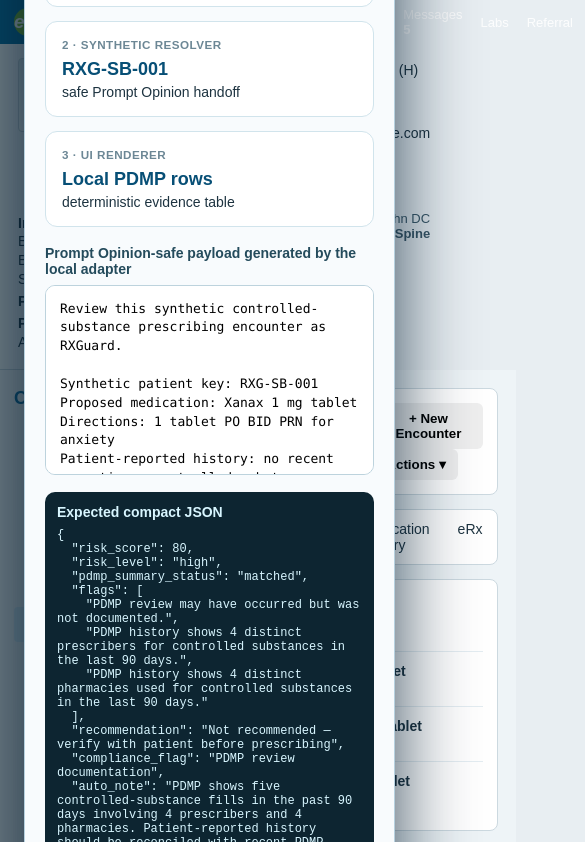
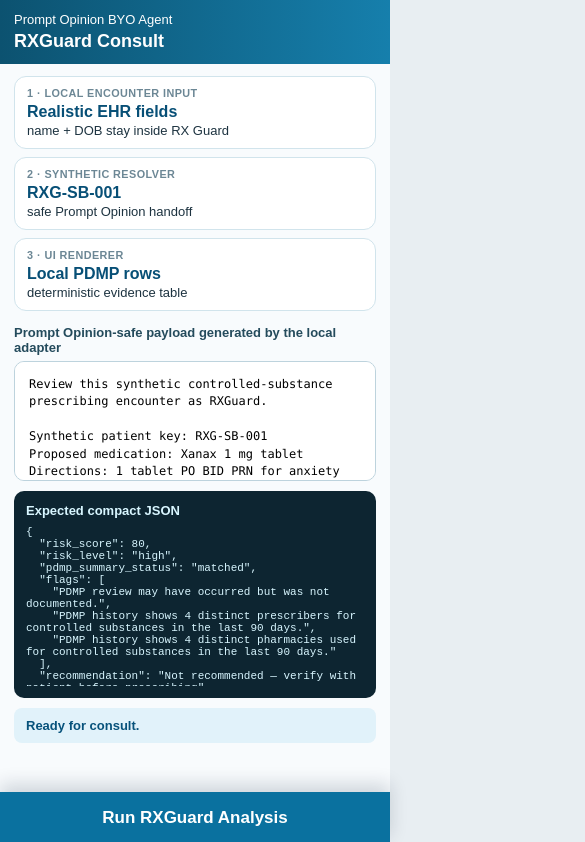
Before and after one commit to mikepatraw/rx-guard, a website: page public/index.html in a window 390 px wide. Shown: the top 842 px of the page, 585 px wide, since content can reach past the window. Drawn offline with Linux system fonts and the light colour scheme.

Commit message:
fix(ui): make staging flow usable on mobile

```diff
--- a/public/app.js
+++ b/public/app.js
@@ -62,9 +62,17 @@
   tbody.innerHTML = '';
   for (const row of rows) {
     const tr = document.createElement('tr');
-    const cells = [row.medication, formatDate(row.date), row.qty, row.days, row.prescriber, row.pharmacy];
-    for (const cell of cells) {
+    const cells = [
+      ['Medication', row.medication],
+      ['Fill Date', formatDate(row.date)],
+      ['Qty', row.qty],
+      ['Days', row.days],
+      ['Prescriber', row.prescriber],
+      ['Pharmacy', row.pharmacy],
+    ];
+    for (const [label, cell] of cells) {
       const td = document.createElement('td');
+      td.dataset.label = label;
       td.textContent = String(cell ?? '');
       tr.appendChild(td);
     }
--- a/public/styles.css
+++ b/public/styles.css
@@ -19,9 +19,9 @@
 .page-head { display: flex; justify-content: space-between; align-items: center; } .page-head h2 { margin: 0; color: #145f83; }
 .tabs { display: flex; gap: 28px; padding: 11px 14px; } .tabs b { color: #006da1; }
 .card h3, .pending h3, .reminders h3 { margin: 0 0 10px; color: #304f60; } .med { padding: 11px; border-top: 1px solid #e4edf2; } .pending { border-left: 5px solid #f6b21a; } .overdue { color: #b11226; }
-.consult-overlay, .overlay { position: fixed; inset: 0; z-index: 20; display: grid; place-items: center; padding: 24px; background: rgba(10, 31, 43, .54); }
+.consult-overlay, .overlay { position: fixed; inset: 0; z-index: 20; display: grid; place-items: center; padding: 24px; background: rgba(10, 31, 43, .54); overflow-y: auto; }
 .hidden { display: none !important; }
-.consult-panel { width: min(1060px, 95vw); background: #f8fbfd; border-radius: 16px; border: 1px solid #b7d1df; box-shadow: 0 26px 80px #001b2fcc; overflow: hidden; }
+.consult-panel { width: min(1060px, 95vw); max-height: calc(100dvh - 48px); display: flex; flex-direction: column; background: #f8fbfd; border-radius: 16px; border: 1px solid #b7d1df; box-shadow: 0 26px 80px #001b2fcc; overflow-y: auto; }
 .consult-head { display: flex; justify-content: space-between; align-items: center; padding: 16px 20px; color: #fff; background: linear-gradient(90deg, #0c5270, #167fac); } .consult-head b { font-size: 22px; }
 .handoff-grid { display: grid; grid-template-columns: repeat(3, 1fr); gap: 14px; padding: 18px 20px 8px; }
 .handoff-card { padding: 16px; border: 1px solid #d1e4ec; border-radius: 12px; background: #fff; } .handoff-card small, .adapter-card small { display: block; text-transform: uppercase; color: #6c8795; font-weight: 800; letter-spacing: .04em; } .handoff-card strong { display: block; margin: 8px 0 4px; color: #074f76; font-size: 18px; }
@@ -46,3 +46,46 @@
 .modal-foot { display: flex; justify-content: space-between; align-items: center; padding: 12px 16px; border-top: 1px solid #dbe7ed; background: #f4f8fa; } .modal-foot button { margin-left: 8px; color: #fff; background: #63869a; }
 .btn-success { background: #2d8b57 !important; } .btn-warning { background: #d79b00 !important; } .btn-danger { background: #c53d36 !important; }
 @media (max-width: 980px) { .patient-strip { grid-template-columns: 70px 1fr 1fr; } .modal-body { grid-template-columns: 1fr; } .handoff-grid { grid-template-columns: 1fr; } }
+@media (max-width: 640px) {
+  body { font-size: 13px; }
+  .topbar { gap: 8px; overflow-x: auto; white-space: nowrap; }
+  nav { min-width: max-content; gap: 12px; }
+  .search, .topbar a, aside { display: none; }
+  .patient-strip { grid-template-columns: 48px 1fr; gap: 10px; padding: 10px; }
+  .patient-strip > div:nth-child(n+4) { display: none; }
+  .photo { width: 44px; height: 54px; font-size: 17px; }
+  h1 { font-size: 16px; }
+  .layout { display: block; min-height: auto; }
+  .page { padding: 10px; }
+  .page-head, .tabs { align-items: flex-start; flex-direction: column; gap: 8px; }
+  .consult-overlay, .overlay { display: block; padding: 0; background: rgba(10, 31, 43, .62); }
+  .consult-panel, .rx-modal { width: 100%; min-height: 100dvh; max-height: none; border-radius: 0; border: 0; box-shadow: none; }
+  .consult-panel { padding-bottom: 64px; }
+  .rx-modal { padding-bottom: 190px; }
+  .consult-head, .modal-head { align-items: flex-start; flex-direction: column; gap: 4px; padding: 12px 14px; }
+  .consult-head b, .modal-head h2 { font-size: 18px; }
+  .handoff-grid { gap: 8px; padding: 12px 14px 6px; }
+  .handoff-card { padding: 10px 12px; }
+  .handoff-card strong { margin: 4px 0 2px; font-size: 16px; }
+  .consult-panel label { margin: 8px 14px 6px; }
+  #consultPrompt { width: calc(100% - 28px); min-height: 120px; margin: 0 14px; font-size: 12px; }
+  .json-preview { margin: 10px 14px; max-height: 210px; overflow-y: auto; }
+  .json-preview pre { max-height: 160px; overflow-y: auto; font-size: 11px; }
+  .agent-status { margin: 0 14px 10px; }
+  .analyze-btn { position: fixed; left: 0; right: 0; bottom: 0; z-index: 30; width: 100%; margin: 0; border-radius: 0; padding: 16px; box-shadow: 0 -8px 18px rgba(0, 27, 47, .16); }
+  .modal-body { display: block; max-height: none; overflow: visible; padding: 12px; }
+  .summary { grid-template-columns: 1fr; }
+  .avatar { display: none; }
+  .pdmp-table, .pdmp-table thead, .pdmp-table tbody, .pdmp-table tr, .pdmp-table th, .pdmp-table td { display: block; }
+  .pdmp-table { border-collapse: separate; border-spacing: 0; }
+  .pdmp-table thead { position: absolute; width: 1px; height: 1px; overflow: hidden; clip: rect(0 0 0 0); }
+  .pdmp-table tr { margin-bottom: 10px; border: 1px solid #dbe7ed; border-radius: 8px; overflow: hidden; background: #fff; }
+  .pdmp-table td { display: grid; grid-template-columns: 96px minmax(0, 1fr); gap: 8px; border: 0; border-bottom: 1px solid #edf3f6; white-space: normal; overflow-wrap: anywhere; }
+  .pdmp-table td:last-child { border-bottom: 0; }
+  .pdmp-table td::before { content: attr(data-label); color: #496b7d; font-weight: 800; }
+  .risk-box { grid-template-columns: 1fr; }
+  .risk-score { font-size: 38px; }
+  .risk-level { font-size: 24px; }
+  .modal-foot { position: fixed; left: 0; right: 0; bottom: 0; z-index: 30; display: block; padding: 10px; }
+  .modal-foot button { width: 100%; margin: 5px 0; }
+}
```
Also changed, not shown: src/ui/static-assets.test.ts (+6 -0 lines).
